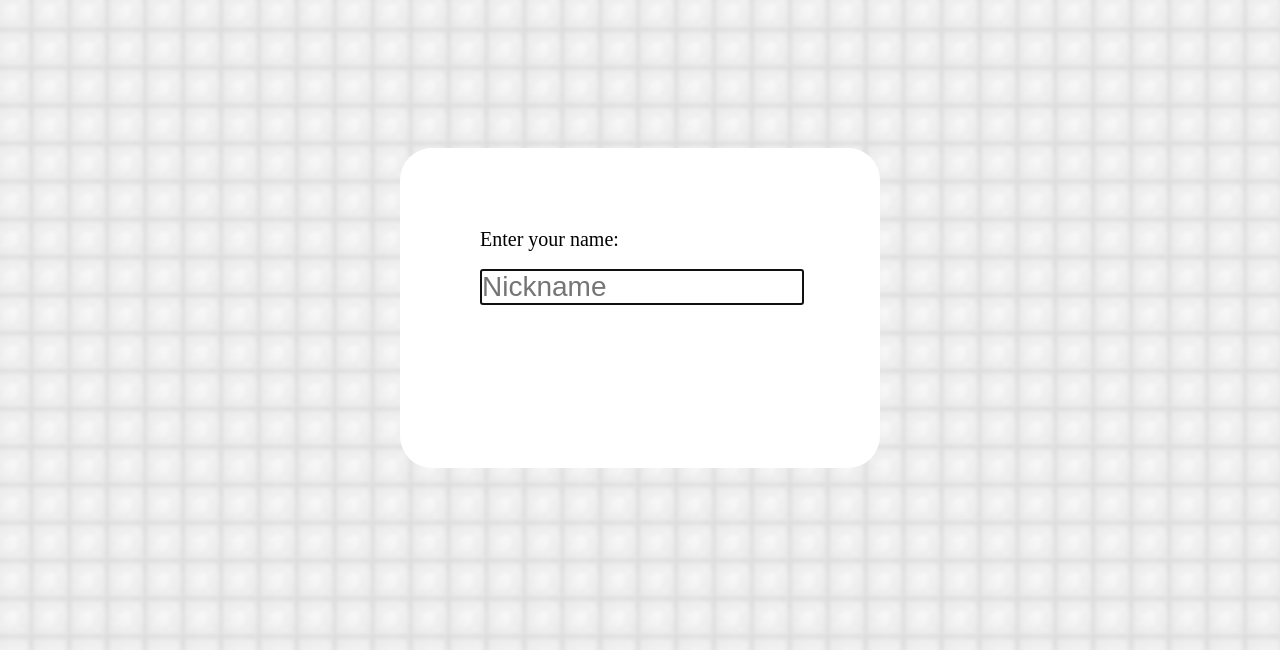
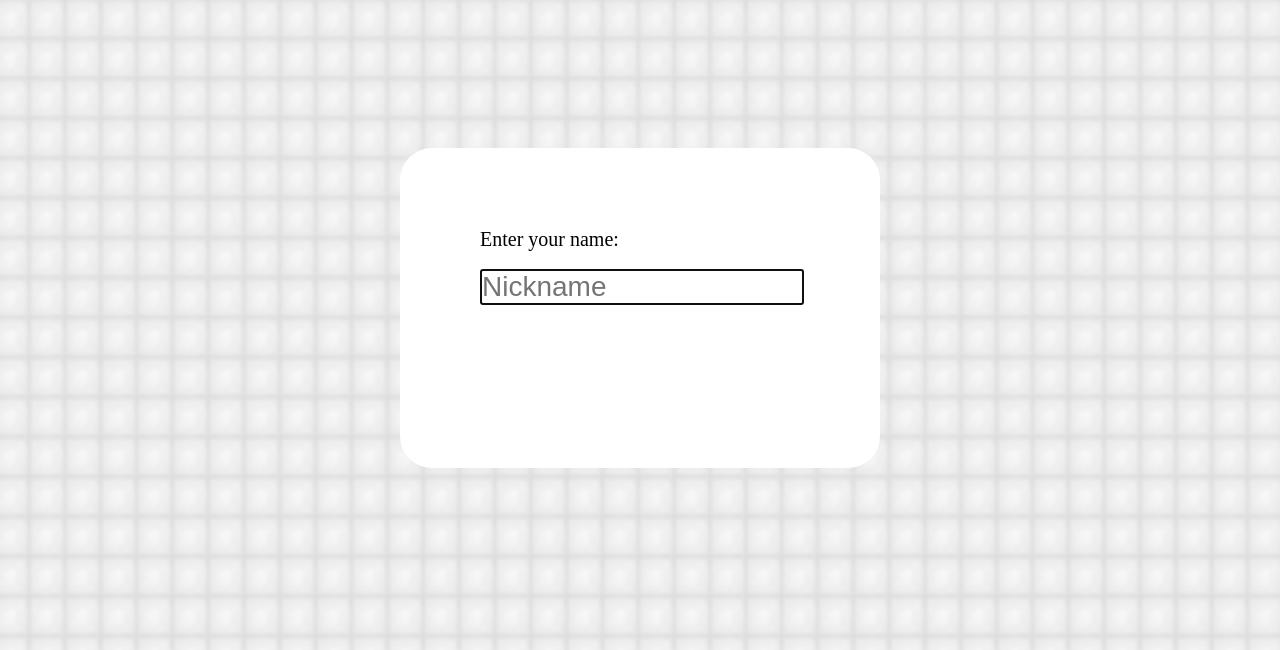
Before and after one commit to TheBigSale/TheBigSale.github.io, a plain HTML site: page index.html in a window 1280 px wide. Shown: the part 150-800 px from the top of the page. Drawn offline with nearby package versions, Linux system fonts and the light colour scheme.

Commit message:
init commit

```diff
--- a/css/MainPage.css
+++ b/css/MainPage.css
@@ -7,7 +7,7 @@ body{
 	background: url(../img/BackGr2.jpg) no-repeat center top / cover;
 	background-attachment: fixed;
 	background-color: grey;
-	background-size: 100% 1050;
+	background-size: 105% 105%;
 	height: 100%;
 	width: 100%;
 }
```
